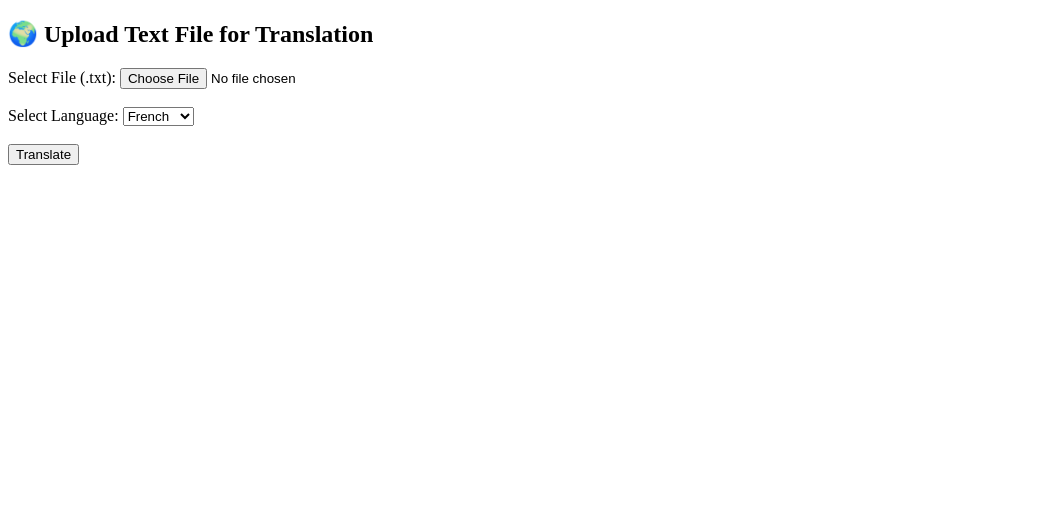
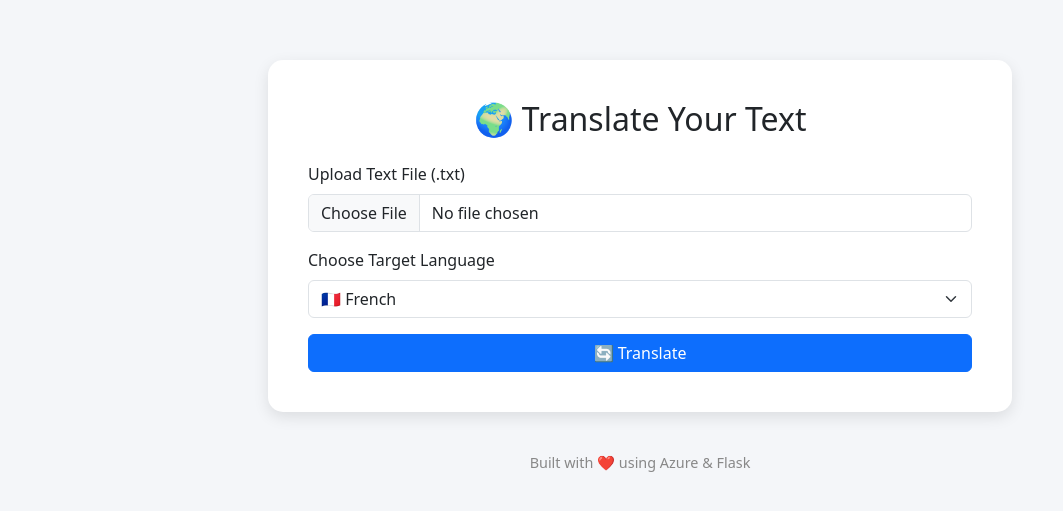
Before and after one commit to YomiyuShambel21/azure-translation-iac, a Flask app: page / in a window 1280 px wide. Shown: the top 511 px of the page, without its empty margins (0-1063 px from the left). Run offline with Flask 3, Linux system fonts and the light colour scheme.

Commit message:
web app update

```diff
--- a/web_app/app.py
+++ b/web_app/app.py
@@ -1,6 +1,10 @@
 from flask import Flask, render_template, request, send_file
 import os
 import requests
+from dotenv import load_dotenv
+
+# Load API credentials from config.env
+load_dotenv("config.env")
 
 app = Flask(__name__)
 
@@ -22,13 +26,18 @@ def upload():
     }
     body = [{"text": text}]
 
-    res = requests.post(url, headers=headers, json=body)
-    translated = res.json()[0]["translations"][0]["text"]
+    try:
+        res = requests.post(url, headers=headers, json=body)
+        res.raise_for_status()
+        translated = res.json()[0]["translations"][0]["text"]
 
-    with open("translated.txt", "w", encoding="utf-8") as f:
-        f.write(translated)
+        with open("translated.txt", "w", encoding="utf-8") as f:
+            f.write(translated)
 
-    return send_file("translated.txt", as_attachment=True, download_name="translated.txt")
+        return send_file("translated.txt", as_attachment=True, download_name="translated.txt")
+
+    except Exception as e:
+        return f"❌ Error: {str(e)}"
 
 if __name__ == "__main__":
     app.run(debug=True)
--- a/web_app/templates/index.html
+++ b/web_app/templates/index.html
@@ -1,23 +1,54 @@
 <!DOCTYPE html>
-<html>
+<html lang="en">
 <head>
-  <title>AI Translator Web App</title>
+  <meta charset="UTF-8">
+  <title>🌍 AI Text Translator</title>
+  <link href="https://cdn.jsdelivr.net/npm/bootstrap@5.3.3/dist/css/bootstrap.min.css" rel="stylesheet">
+  <style>
+    body {
+      background: #f4f6f9;
+      padding-top: 60px;
+    }
+    .translator-box {
+      background: white;
+      padding: 40px;
+      border-radius: 15px;
+      box-shadow: 0 5px 15px rgba(0,0,0,0.1);
+    }
+    .footer {
+      margin-top: 40px;
+      text-align: center;
+      font-size: 0.9em;
+      color: #888;
+    }
+  </style>
 </head>
 <body>
-  <h2>🌍 Upload Text File for Translation</h2>
-  <form method="POST" action="/upload" enctype="multipart/form-data">
-    <label>Select File (.txt):</label>
-    <input type="file" name="file" required><br><br>
-    <label>Select Language:</label>
-    <select name="lang">
-      <option value="fr">French</option>
-      <option value="es">Spanish</option>
-      <option value="am">Amharic</option>
-      <option value="sw">Swahili</option>
-      <option value="zu">Zulu</option>
-      <option value="om">Oromo</option>
-    </select><br><br>
-    <button type="submit">Translate</button>
-  </form>
+  <div class="container">
+    <div class="translator-box mx-auto col-md-8">
+      <h2 class="text-center mb-4">🌍 Translate Your Text</h2>
+      <form method="POST" action="/upload" enctype="multipart/form-data">
+        <div class="mb-3">
+          <label class="form-label">Upload Text File (.txt)</label>
+          <input type="file" class="form-control" name="file" required>
+        </div>
+        <div class="mb-3">
+          <label class="form-label">Choose Target Language</label>
+          <select class="form-select" name="lang">
+            <option value="fr">🇫🇷 French</option>
+            <option value="es">🇪🇸 Spanish</option>
+            <option value="am">🇪🇹 Amharic</option>
+            <option value="sw">🇰🇪 Swahili</option>
+            <option value="ar">🇸🇦 Arabic</option>
+            <option value="zh-Hans">🇨🇳 Chinese</option>
+          </select>
+        </div>
+        <button type="submit" class="btn btn-primary w-100">🔄 Translate</button>
+      </form>
+    </div>
+    <div class="footer">
+      <p>Built with ❤️ using Azure & Flask</p>
+    </div>
+  </div>
 </body>
 </html>
```
